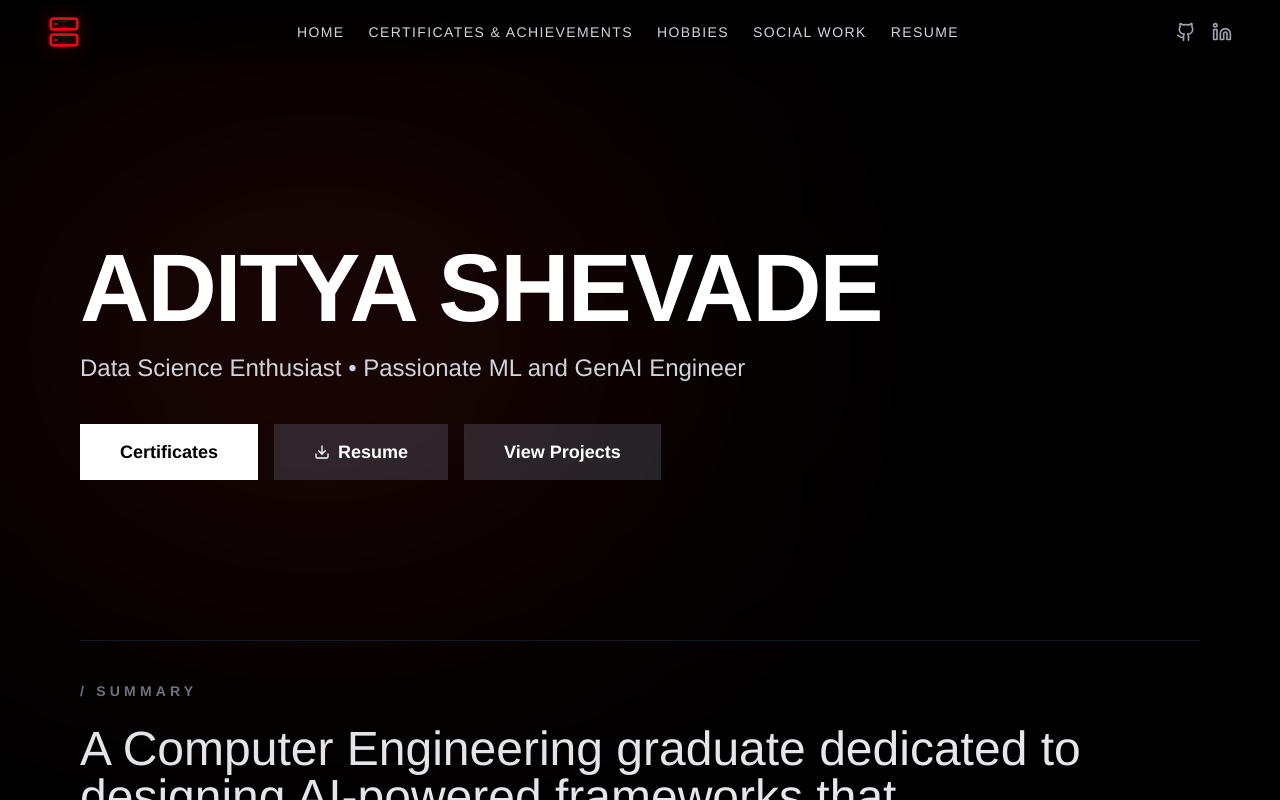
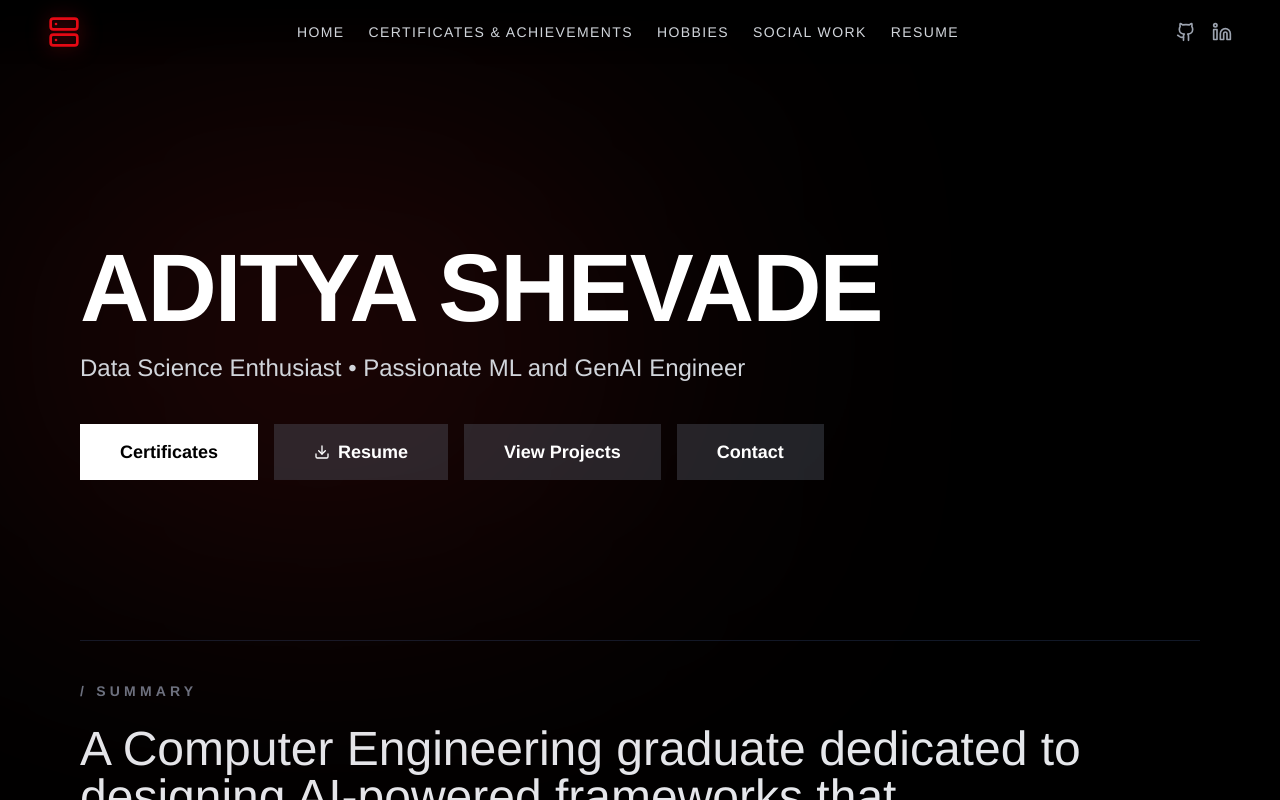
Before and after one commit to Adityashevade/Portfolio-website, a React (Vite) app in the folder scratch/portfolio-website/: page / in a window 1280 px wide. Shown: the top 800 px of the page. Built offline with nearby package versions, Linux system fonts and the light colour scheme; a web font is replaced by a local one.

Commit message:
fix: restored contact button to hero section

```diff
--- a/scratch/portfolio-website/src/pages/Home.tsx
+++ b/scratch/portfolio-website/src/pages/Home.tsx
@@ -3,6 +3,7 @@ import { Button } from "@/components/ui/button"
 import { Badge } from "@/components/ui/badge"
 import { Separator } from "@/components/ui/separator"
 import { motion } from "framer-motion"
+import { Link } from "react-router-dom"
 
 
 const Home = () => {
@@ -54,6 +55,9 @@ const Home = () => {
                         </Button>
                         <Button size="lg" variant="outline" className="bg-gray-500/30 border-none text-white hover:bg-gray-500/50 px-10 py-7 text-lg font-bold rounded-sm" asChild>
                             <a href="#projects">View Projects</a>
+                        </Button>
+                        <Button size="lg" variant="outline" className="bg-gray-500/30 border-none text-white hover:bg-gray-500/50 px-10 py-7 text-lg font-bold rounded-sm" asChild>
+                            <Link to="/contact">Contact</Link>
                         </Button>
                     </div>
                 </div>
```
